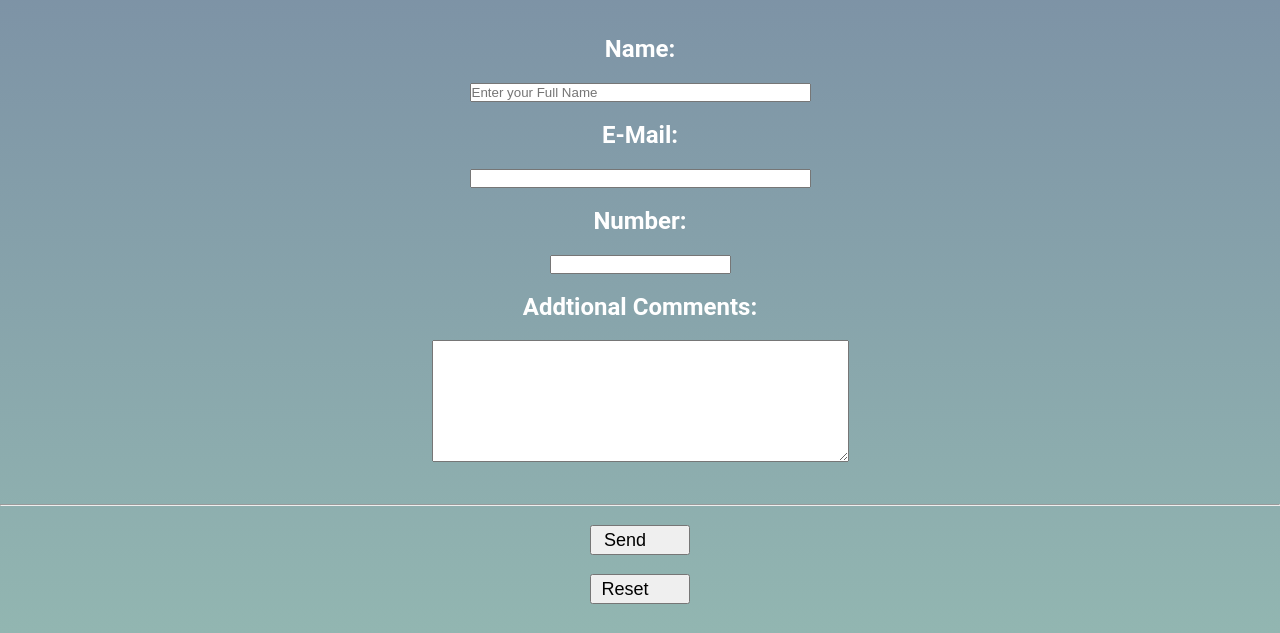
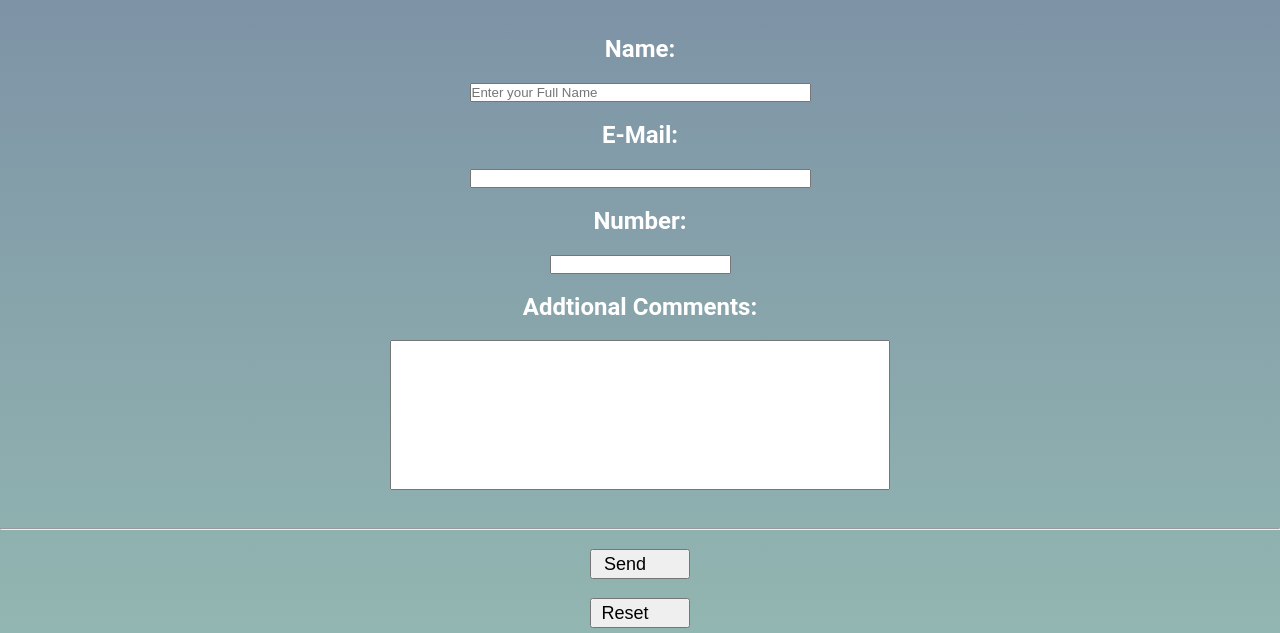
Before and after one commit to Echap06/Advanced-Final-Website, a plain HTML site: page contact.html in a window 1280 px wide. Shown: the part 167-800 px from the top of the page. Drawn offline with Linux system fonts and the light colour scheme.

Commit message:
Update contact.html

```diff
--- a/contact.html
+++ b/contact.html
@@ -52,7 +52,7 @@
     <br>
     <div class="center">
     <label>
-    <textarea rows="8" cols="50"></textarea>
+     <input type="text" name="comment" style="width: 500px; height: 150px;"></input>
   </label>
   </div>
   <br><br><hr><br>
@@ -65,4 +65,5 @@
       </div>
 
 
+
 </html>
```
